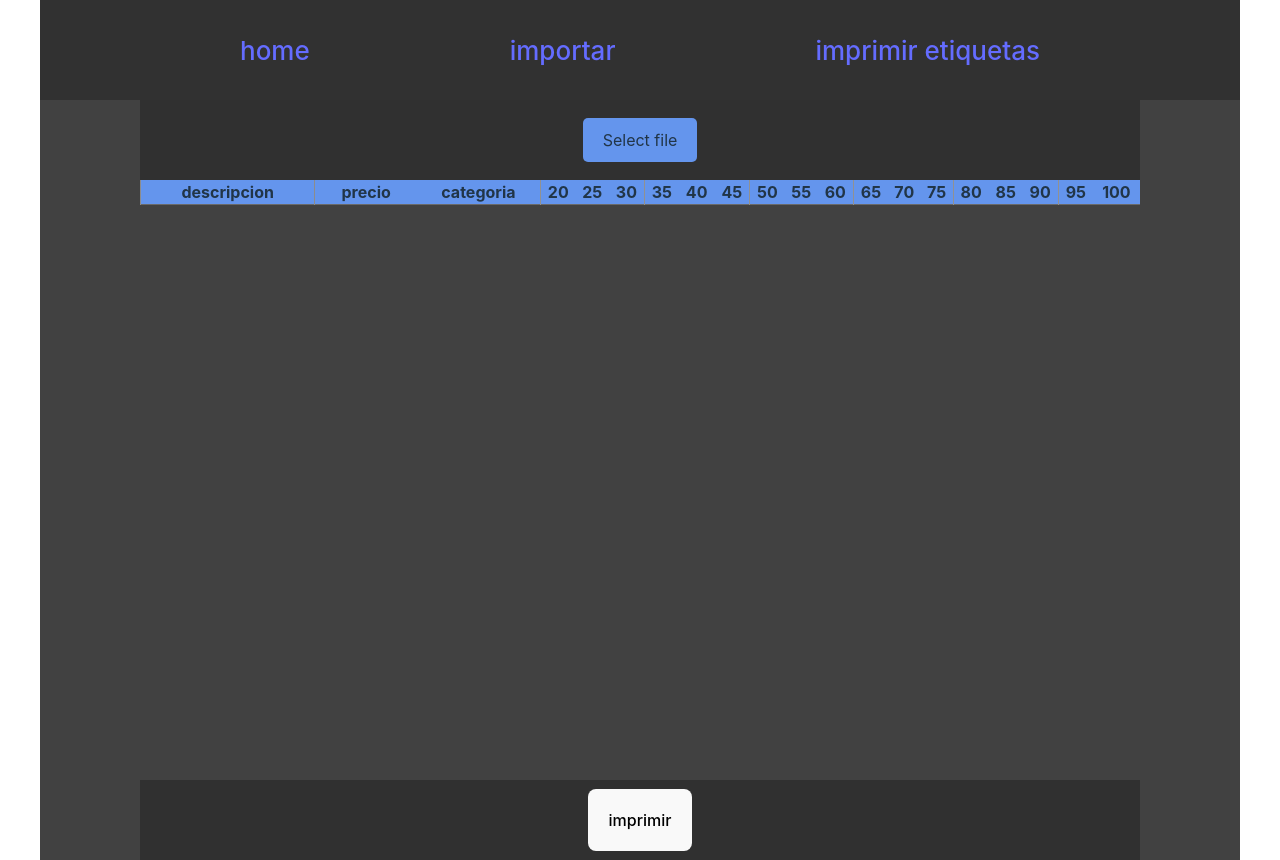
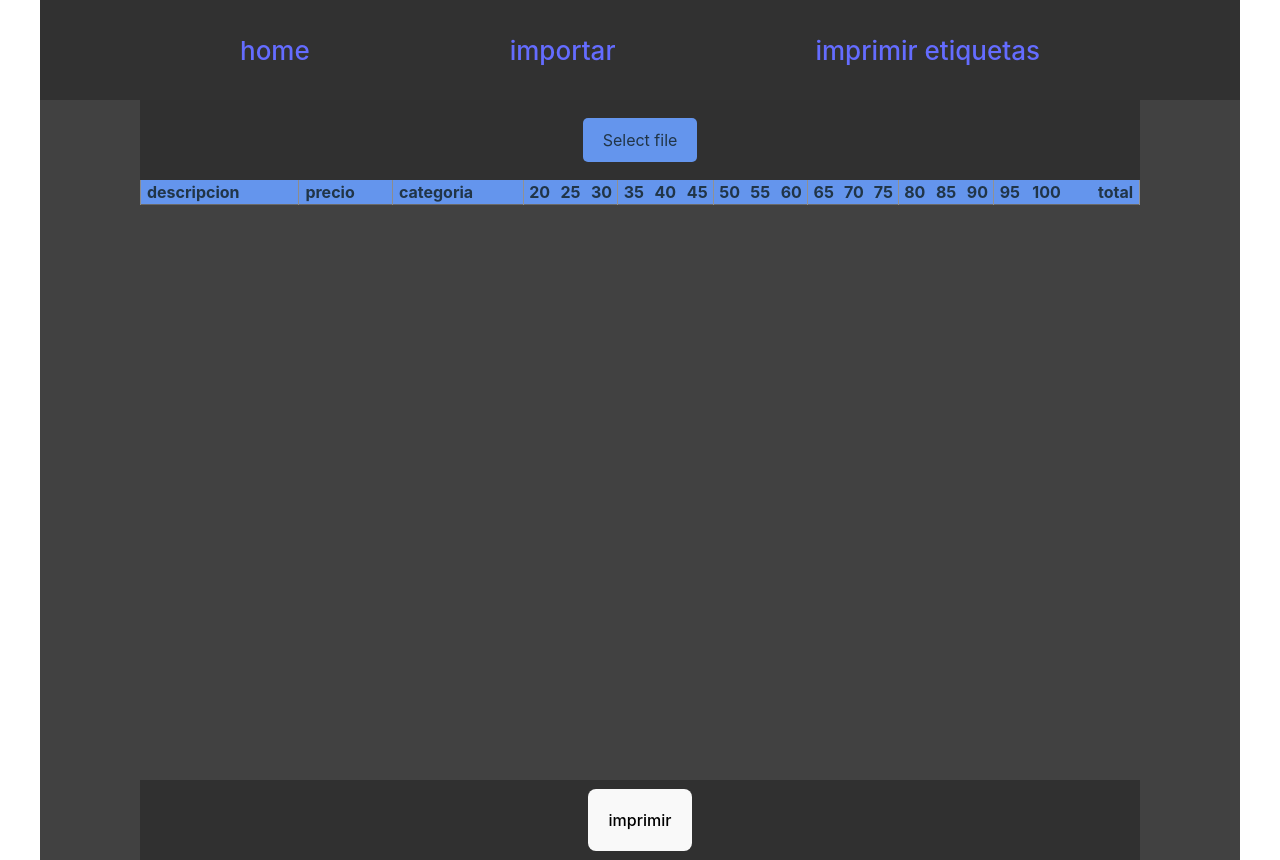
Before and after one commit to jorgefilemon/importFiles, a React (Vite) app: page /Import in a window 1280 px wide. Built offline with nearby package versions, Linux system fonts and the light colour scheme.

Commit message:
printing displayprice added and row sizes sums

```diff
--- a/src/components/Footer/Footer.jsx
+++ b/src/components/Footer/Footer.jsx
@@ -2,6 +2,7 @@ import { IDocument } from "./bpac";
 import style from "./footer.module.css";
 
 function Footer({ productsArray }) {
+	// prints in brother printer shoe labels.
 	const printLabelsData = async (convertedData) => {
 		const code = await IDocument.GetObject("barCode");
 		const brandLabel = await IDocument.GetObject("brand");
@@ -35,45 +36,56 @@ function Footer({ productsArray }) {
 			}
 		}
 	};
-
-	const printDisplayLabel = async (convertedData) => {
-		const precio = await IDocument.GetObject("precioLabel");
+	// prints in brother printer display label.
+	const printDisplayLabel = async (newData) => {
+		try {
+			const displayLabel = await IDocument.Open(
+				"C:/Users/jorge/Desktop/displayLabel.lbx"
+			);
+			// get label labels name.
+			const precioLabel = await IDocument.GetObject("precioLabel");
 			const marcaLabel = await IDocument.GetObject("marcaLabel");
 			const modeloLabel = await IDocument.GetObject("modeloLabel");
 
-		for (const data of convertedData) {
-			code.Text = data.clave;
-
+			for (const data of newData) {
 				const description = data.descripcion.split(" ");
 				const brand = description[0];
 				const model = description[1];
 
 				let color = description[2];
 				color = color.length > 11 ? color.substring(0, 11) : color;
-			// let size = description[description.length - 1];
+				const precio = data.precio;
 
-			precio.Text = precio;
-			marcaLabel.Text = brand;
-			precio.Text = color;
-			//sizeLabel.Text = (size * 0.1).toFixed(1);
-
-			const precio = data.precio;
+				precioLabel.Text = `$${precio}`;
+				marcaLabel.Text = brand.toUpperCase();
+				modeloLabel.Text = `${model} ${color}`;
 
 				IDocument.StartPrint("", 0);
 				IDocument.PrintOut(1, 0);
 				IDocument.EndPrint();
-			console.log("end of printing");
+				console.log("end of display label printing");
 			}
+		} catch (error) {
+			console.log(error);
+		}
+		IDocument.Close();
 	};
 
 	const printLabels = async () => {
 		try {
-			const newData = JSON.parse(JSON.stringify(productsArray)); // creates a deep copy of productsArray.
+			// creates a deep copy of productsArray.
+			const newData = JSON.parse(JSON.stringify(productsArray));
 
+			// Create a copy of productsArray for display printing
+			const dataforDisplayPrinting = JSON.parse(
+				JSON.stringify(productsArray)
+			);
+			// Initialize an array to store the converted data
 			const convertedData = [];
 
 			newData.forEach((item) => {
 				const descripcion = item.descripcion;
+				const precio = item.precio;
 
 				delete item.descripcion;
 				delete item.clave;
@@ -90,7 +102,7 @@ function Footer({ productsArray }) {
 							descripcion: `${descripcion} ${key}`,
 							existencia: value,
 							clave: `${brand}${model}${color}${key}`,
-							precio: item["PRECIO 1"],
+							precio: precio,
 						});
 					}
 				});
@@ -106,6 +118,7 @@ function Footer({ productsArray }) {
 			if (label === true) {
 				// Call the function to print the labels after setting the convertedData
 				await printLabelsData(convertedData);
+				await printDisplayLabel(dataforDisplayPrinting);
 			} else {
 				console.log("label not found");
 			}
--- a/src/components/Header/Header.jsx
+++ b/src/components/Header/Header.jsx
@@ -48,6 +48,7 @@ function Header({ setProductsArray }) {
 				const parts = item.DESCRIPCION.split(" ");
 				let clave = item.CLAVE.split("");
 				clave = clave.slice(0, -2).join("");
+
 				console.log(clave);
 
 				const description = parts.slice(0, -1).join(" ");
@@ -60,6 +61,7 @@ function Header({ setProductsArray }) {
 						descripcion: description,
 						precio: item["PRECIO 1"],
 						clave: clave,
+						categoria: item["CATEGORIA"],
 					};
 				}
 
--- a/src/components/Table/Table.jsx
+++ b/src/components/Table/Table.jsx
@@ -18,7 +18,6 @@ function Table({ productsArray, handleInputChange }) {
 				const inputs = document.querySelectorAll(
 					`.${style.tableContainer} input[type="text"]`
 				);
-
 				const inputsArray = Array.from(inputs);
 				const activeElement = document.activeElement;
 
@@ -72,7 +71,7 @@ function Table({ productsArray, handleInputChange }) {
 			document.removeEventListener("keydown", handleArrowNavigation);
 		};
 	}, []);
-
+	// generates header and inputs
 	const generateHeaderAndInputs = () => {
 		const headerValues = [...Array(17)].map((_, i) => 20 + i * 5);
 
@@ -93,9 +92,10 @@ function Table({ productsArray, handleInputChange }) {
 									: null
 								: null
 						}
-						onChange={(e) =>
-							handleInputChange(e, index, size.toString())
-						}
+						onChange={(e) => {
+							handleInputChange(e, index, size.toString());
+							updateSumSizes(index, productsArray[index]);
+						}}
 					/>
 				</td>
 			);
@@ -111,6 +111,33 @@ function Table({ productsArray, handleInputChange }) {
 		return { headerCells, renderProductInputs };
 	};
 
+	// Create a state variable to store sums for each row
+	const [rowSums, setRowSums] = useState([]);
+
+	const calculateSumSizes = (product) => {
+		let sum = 0;
+		for (let key in product) {
+			const size = parseFloat(key);
+			if (!isNaN(size) && size >= 20 && size <= 100) {
+				sum += parseFloat(product[key]);
+			}
+		}
+		return sum;
+	};
+	// Function to calculate the sum of sizes within the range [20, 100]
+	const updateSumSizes = (index, product) => {
+		const newRowSums = [...rowSums];
+		newRowSums[index] = calculateSumSizes(product);
+		setRowSums(newRowSums);
+	};
+
+	useEffect(() => {
+		const newRowSums = productsArray.map((product) =>
+			calculateSumSizes(product)
+		);
+		setRowSums(newRowSums);
+	}, [productsArray]);
+
 	const { headerCells, renderProductInputs } = generateHeaderAndInputs();
 
 	return (
@@ -122,6 +149,8 @@ function Table({ productsArray, handleInputChange }) {
 						<th>precio</th>
 						<th>categoria</th>
 						{headerCells}
+
+						<th>total</th>
 					</tr>
 				</thead>
 				<tbody>
@@ -131,6 +160,7 @@ function Table({ productsArray, handleInputChange }) {
 							<td>${product.precio}</td>
 							<td>{product.categoria}</td>
 							{renderProductInputs(product, index)}
+							<td>{rowSums[index]}</td>
 						</tr>
 					))}
 				</tbody>
--- a/src/components/Table/table.module.css
+++ b/src/components/Table/table.module.css
@@ -41,18 +41,17 @@ tr:last-child {
 	border-bottom: 1px solid rgb(105, 105, 105);
 }
 
-td:first-child,
-th:first-child {
+td:nth-child(-n + 3),
+th:nth-child(-n + 3) {
 	border-left: 1px solid rgb(140, 140, 140);
-	text-align: center;
+	text-align: left;
 	padding: 0px 6px;
 }
 
-td:nth-child(2),
-th:nth-child(2) {
-	border-left: 1px solid rgb(140, 140, 140);
-	text-align: center;
+th:last-child,
+td:last-child {
 	padding: 0px 6px;
+	text-align: right;
 }
 
 thead {
```
Also changed, not shown: 1 other file (tests, documents, lock files or other folders). Lines whose indentation alone changed are shown as unchanged.
